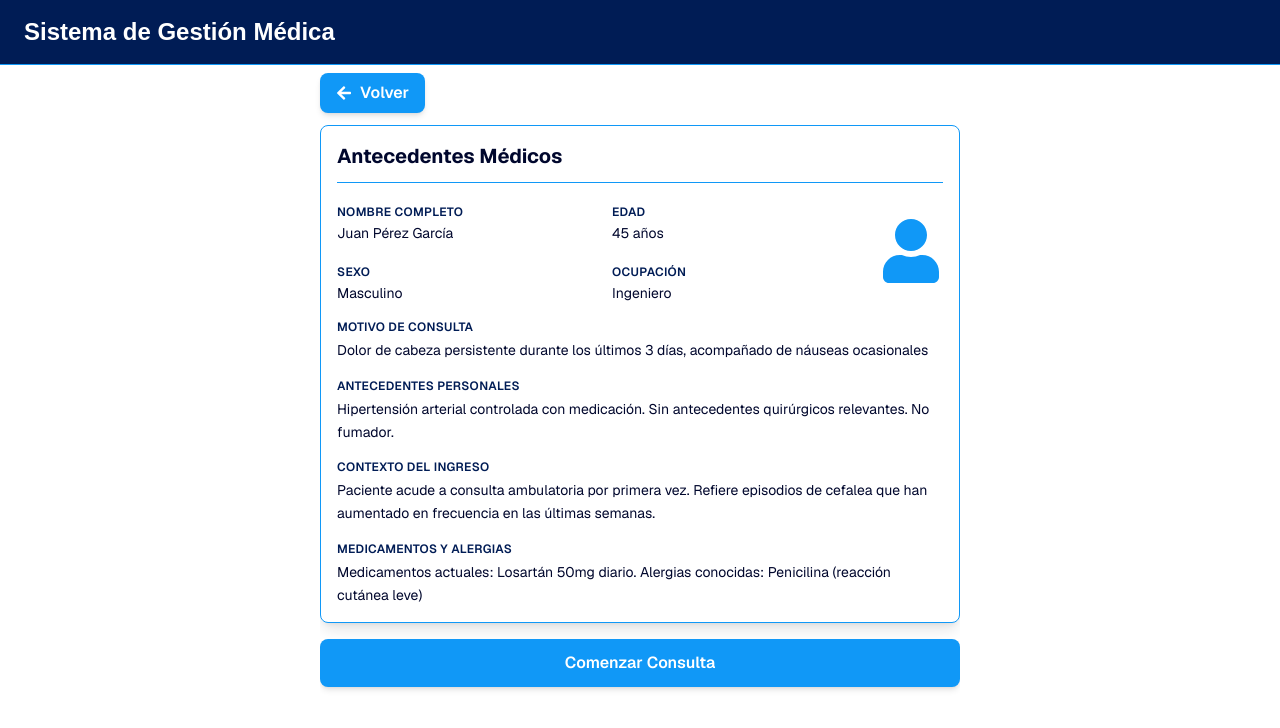
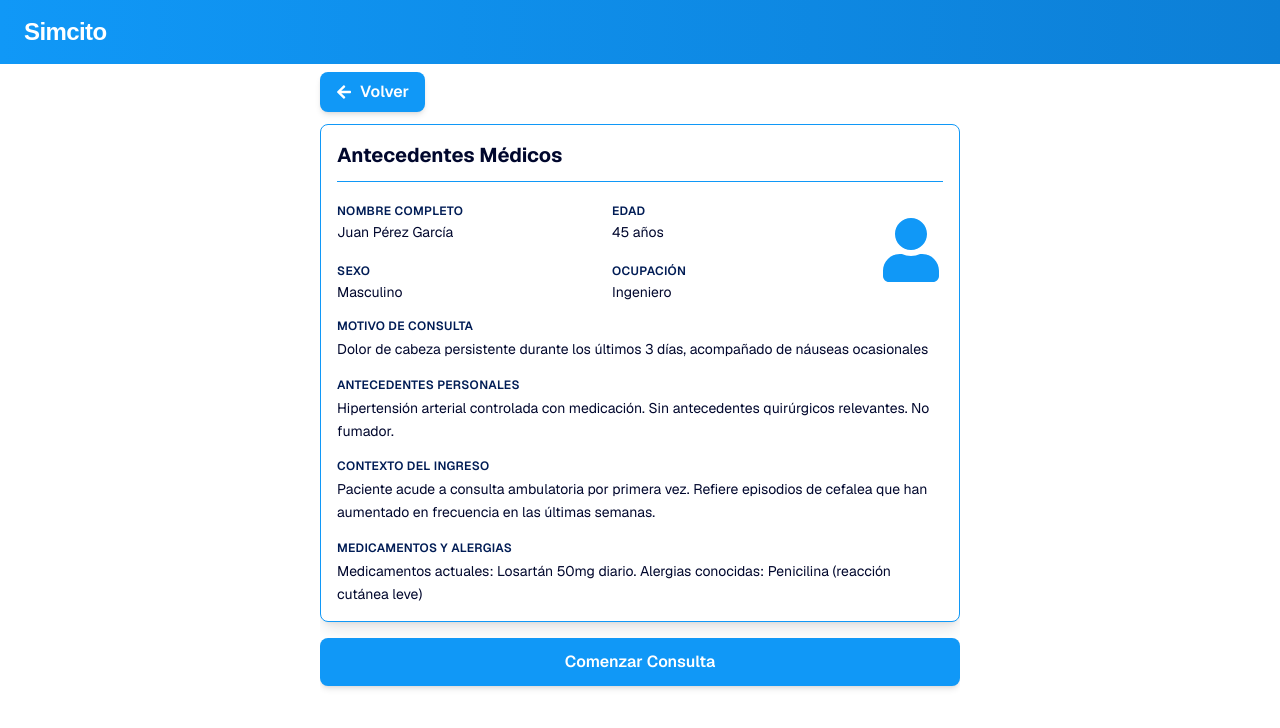
Before and after one commit to fcocea/hack-platanus-13, a Next.js app: page / in a window 1280 px wide. Shown: the top 728 px of the page. Built offline with nearby package versions, Linux system fonts and the light colour scheme.

Commit message:
feat: simcito header added

```diff
--- a/app/components/Header.tsx
+++ b/app/components/Header.tsx
@@ -1,9 +1,9 @@
 export default function Header() {
   return (
-    <header className="w-full bg-[#001c55] border-b border-[#1098f7] shadow-md">
+    <header className="w-full bg-gradient-to-r from-[#1098f7] to-[#0d7fd6] shadow-lg">
       <div className="max-w-7xl mx-auto px-6 py-4">
-        <h1 className="text-2xl font-bold text-[#ffffff]">
-          Sistema de Gestión Médica
+        <h1 className="text-2xl font-bold text-white tracking-tight">
+          Simcito
         </h1>
       </div>
     </header>
```
